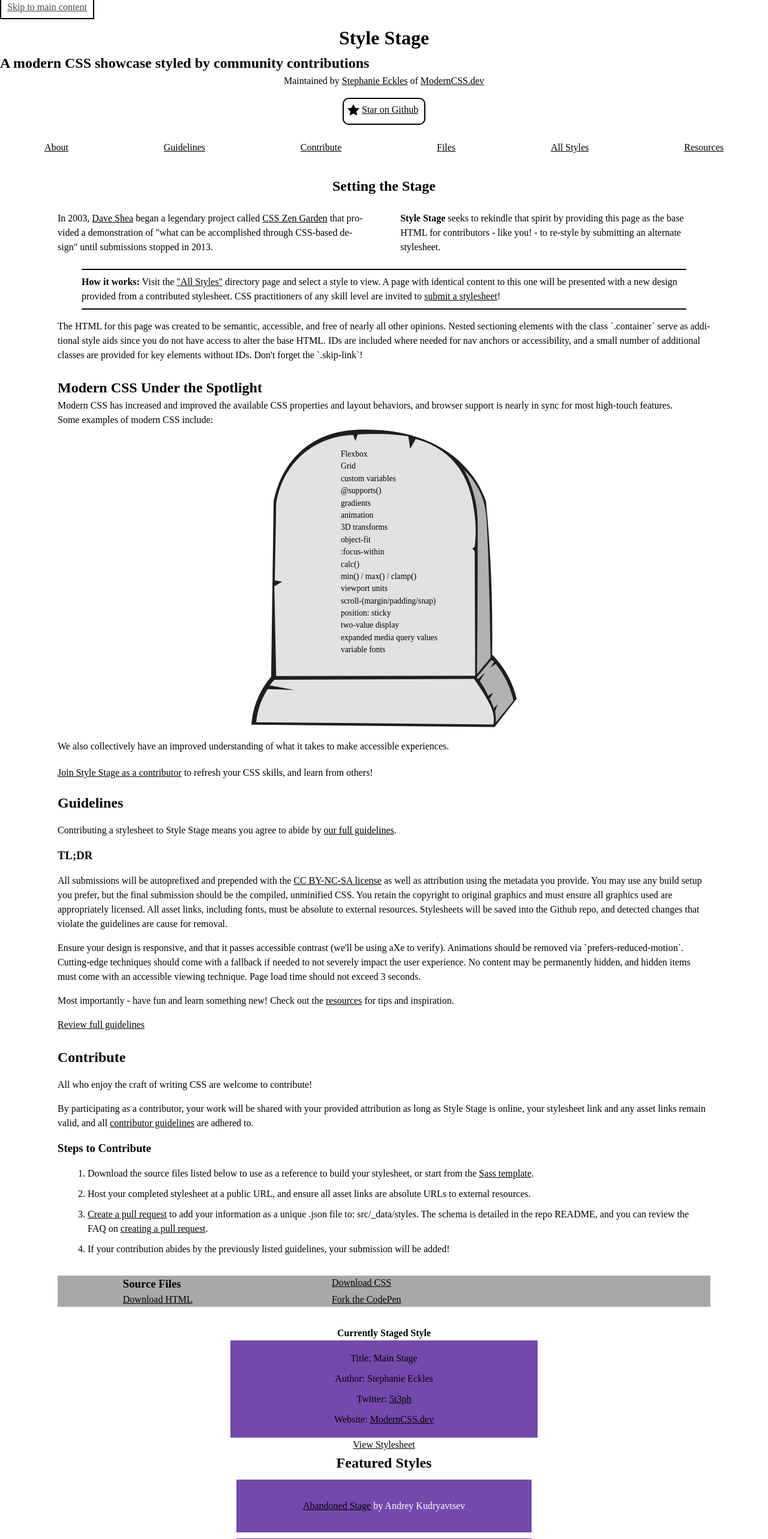
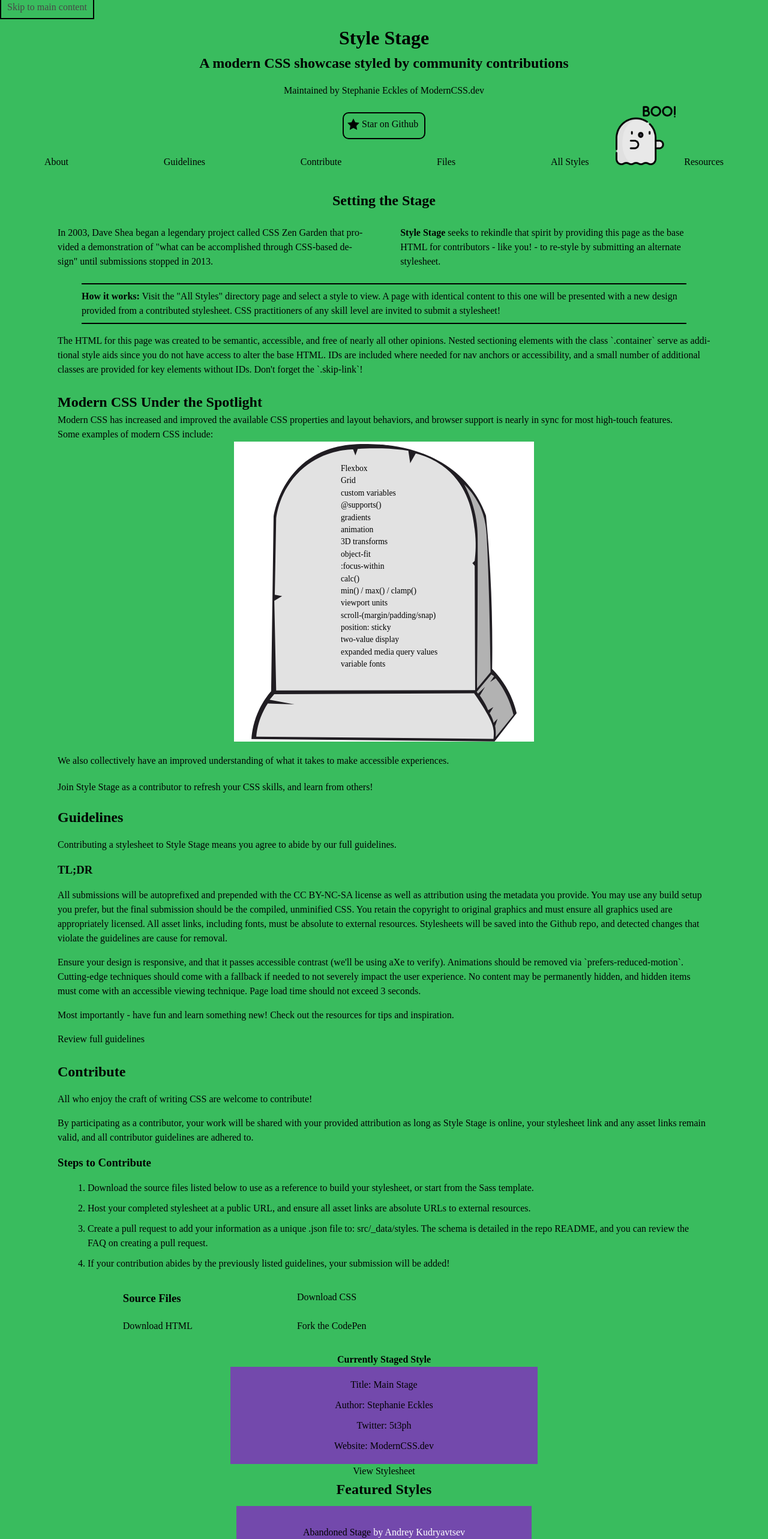
Before and after one commit to dalanweber9876/Style-Stage, a website: page public/index.html in a window 1280 px wide. Shown: the top 2565 px of the page at 60% size. Drawn offline with Linux system fonts and the light colour scheme; a small style sheet from the web is missing; a web font is replaced by a local one.

Commit message:
Added styling

```diff
--- a/sass/Block Related Styles/_about.scss
+++ b/sass/Block Related Styles/_about.scss
@@ -25,6 +25,7 @@
    border-top: 2px solid black;
    border-bottom: 2px solid black;
    padding: 8px 0;
+   background-color: var(--color-secondary);
 }
 
 #about .container:nth-of-type(2) h2 {
--- a/sass/Block Related Styles/_footer.scss
+++ b/sass/Block Related Styles/_footer.scss
@@ -1,5 +1,5 @@
 footer {
-   background-color: darkgray;
+   background-color: var(--color-background);
    margin-top: 2rem;
 }
 
@@ -17,7 +17,7 @@
 
 a {
    color: black;
-   text-decoration: underline;
+   text-decoration:dotted;
 }
 
 a:hover {
@@ -28,6 +28,12 @@
    list-style-type: circle;
 }
 
+footer ul {
+   margin: 2rem auto;
+   border-right: 2px solid black;
+   padding-right: 2.5rem;
+}
+
 footer ul::before {
    display: block;
    content: '';
@@ -35,6 +41,11 @@
    background-position: center;
    background-repeat: no-repeat;
    background-image: url('ghost.png');
-   width: 200px;
-   height: 200px;
+   width: 150px;
+   height: 150px;
+   margin: auto;
 }
+
+footer#files {
+   background-color: var(--color-secondary);
+}
--- a/sass/Block Related Styles/_header.scss
+++ b/sass/Block Related Styles/_header.scss
@@ -8,9 +8,30 @@
    margin-top: 15px;
 }
 
+h1::after {
+   background-image: url('boo-ghost.png');
+   display: flex;
+   content: '';
+   background-size: cover;
+   background-position: center;
+   background-repeat: no-repeat;
+   width: 100px;
+   height: 100px;
+   right: 12%;
+   top: 22%;
+   align-items: center;
+   position: absolute;
+}
+
+header h2 {
+   margin: auto;
+   width: 75%;
+   text-align: center;
+}
+
 header p {
-   width: 50%;
-   margin: auto;
+   width: 40%;
+   margin: 1rem auto;
    text-align: center;
 }
 
@@ -18,9 +39,13 @@
    border: 2px solid black;
    padding: 6px;
    display: flex;
-   margin: 1rem auto;
+   margin: 0.5rem auto;
    border-radius: 10px;
    width: 138px;
+}
+
+header div.container {
+   margin-bottom: 0.5rem;
 }
 
 svg {
@@ -33,3 +58,10 @@
 a {
    text-decoration: none;
 }
+
+@media (max-width: 600px) {
+   h1::after {
+      top: 25%;
+      right: 4%;
+   }
+}
--- a/sass/Composition Related Styles/_layout.scss
+++ b/sass/Composition Related Styles/_layout.scss
@@ -48,16 +48,32 @@
 
 footer .container {
    display: grid;
-   grid-template-columns: 1fr 1.5fr;
+   grid-template-columns: 1fr 2fr;
+   // grid-template-rows: 60px 60px 95px 95px 60px;
+   // grid-template-rows: 4rem 5.5rem 8rem 8rem 4rem;
+   // grid-gap: 50px;
+   row-gap: 20px;
 }
 
 footer p {
    grid-column: 2/3;
-   // grid-row: 1/3;
+   width: 80%;
+   margin: auto;
+}
+
+footer p:first-of-type {
+   grid-row: 2/3;
+}
+
+footer p:nth-of-type(2) {
+   grid-row: 3/4;
+}
+
+footer p:nth-of-type(3) {
+   grid-row: 4/5;
 }
 
 footer ul {
    grid-column: 1/2;
-   grid-row: 1/3;
-
+   grid-row: 1/6;
 }
--- a/sass/Global CSS/_styles.scss
+++ b/sass/Global CSS/_styles.scss
@@ -0,0 +1,3 @@
+body {
+   background-color: var(--color-secondary);
+}
```
Also changed, not shown: public/boo-ghost.png (added), public/style.css.
